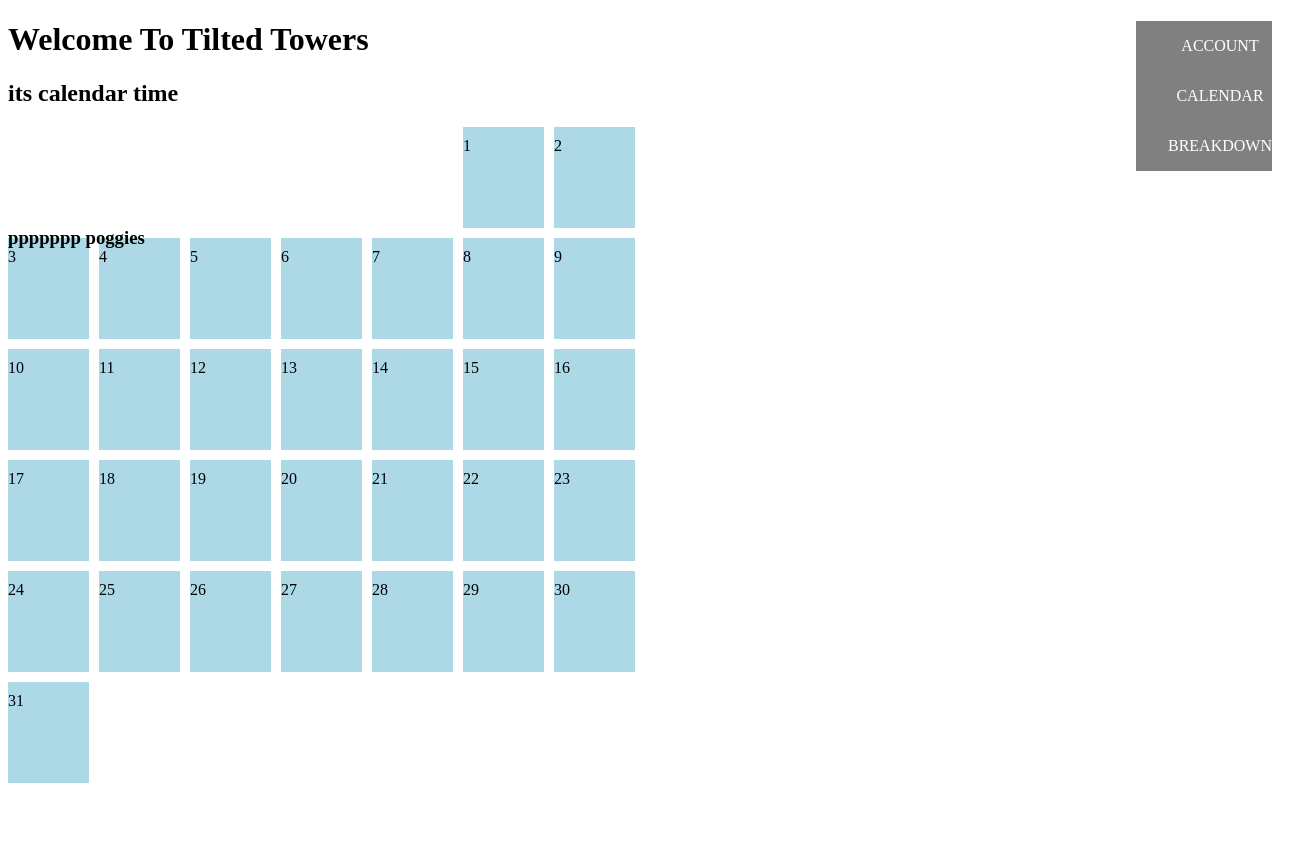
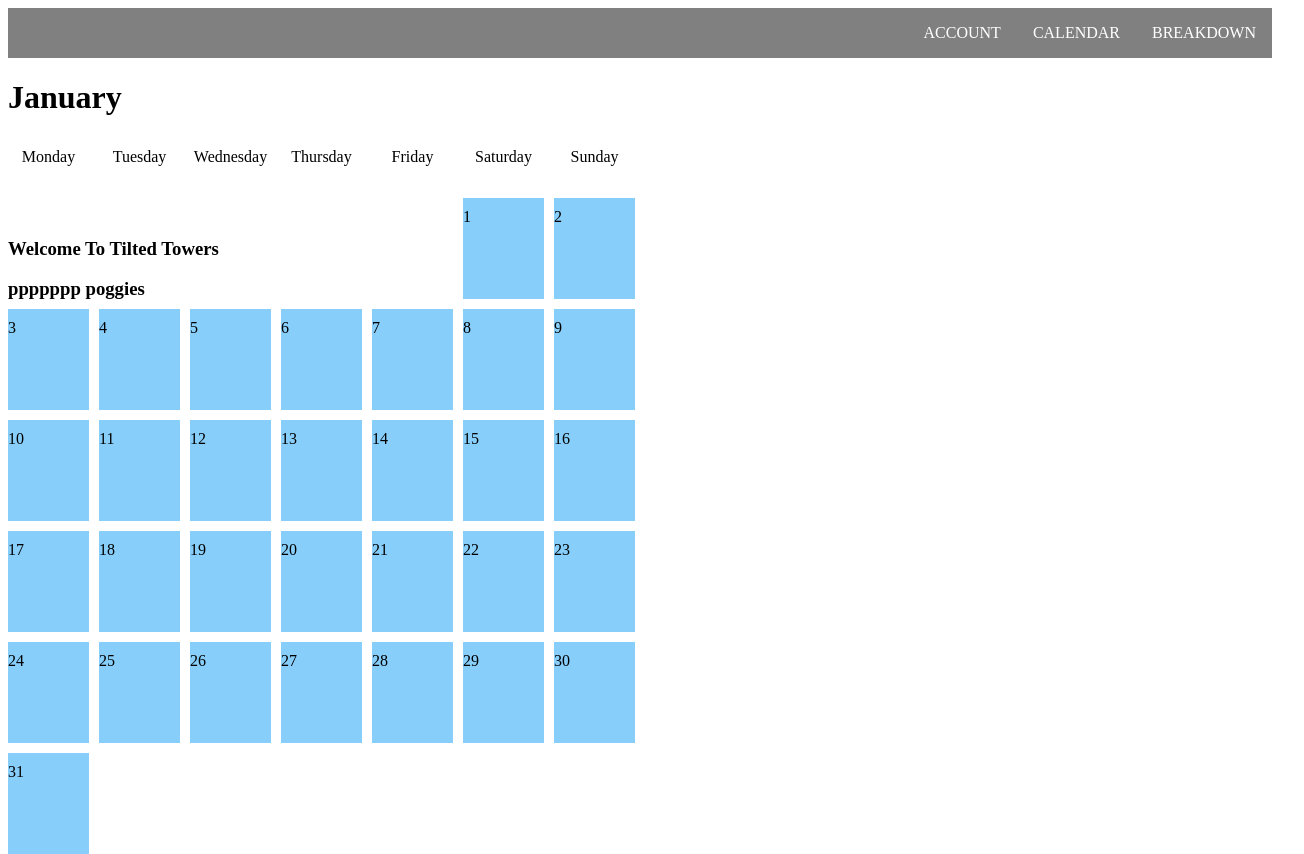
Before and after one commit to Dan-Livermore/Uni-WebDevelopmentYear1, a website: page wwroot/index.html in a window 1280 px wide. Shown: the whole page, 1304 px wide, since content can reach past the window. Before the commit the page ends 800 px from the top, so only its background shows below. Drawn offline with Linux system fonts and the light colour scheme.

Commit message:
Got state changing working and furthered calendar

```diff
--- a/wwroot/index.html
+++ b/wwroot/index.html
@@ -3,69 +3,75 @@
     <meta charset="UTF-8">
     <title>Time Management SPA</title>
     <link rel="stylesheet" href="stylesheet.css">
+    <script src="javascript.js"></script>
 </head>
 
 <body>
 
     <!-- Top Menu-->
     <div class="TopMenu">
-        <a href="#account" id="Account" onclick="changeState(this.id)">ACCOUNT</a>
-        <a href="#calendar" id="Calendar" onclick="changeState(this.id)">CALENDAR</a>
-        <a href="#breakdown" id="Breakdown" onclick="changeState(this.id)">BREAKDOWN</a>
+        <ul id="MenuItems">
+        <li><a href="#breakdown" id="Breakdown" onclick="changeState(this.id)">BREAKDOWN</a></li>
+        <li><a href="#calendar" id="Calendar" onclick="changeState(this.id)">CALENDAR</a></li>
+        <li><a href="#account" id="Account" onclick="changeState(this.id)">ACCOUNT</a></li>
+        </ul>
     </div>
-
-
-    <!-- Account Section -->
-    <div class="Account" id="AccountState">
-        <h1>Welcome To Tilted Towers</h1>
-    </div>
-
 
     <!-- Calendar Section -->
    <div class="Calendar" id="CalendarState">
-        <h2> its calendar time</h2>
+        <h1> January</h2>
+        <p></p>
+
         <div class="GridContainer">
+            <div id="Mon" class="Day">Monday</div>
+            <div id="Tue" class="Day">Tuesday</div>
+            <div id="Wed" class="Day">Wednesday</div>
+            <div id="Thu" class="Day">Thursday</div>
+            <div id="Fri" class="Day">Friday</div>
+            <div id="Sat" class="Day">Saturday</div>
+            <div id="Sun" class="Day">Sunday</div>
+
             <div id="Empty" class="Item1"></div>
             <div id="Empty" class="Item2"></div>
             <div id="Empty" class="Item3"></div>
             <div id="Empty" class="Item4"></div>
             <div id="Empty" class="Item5"></div>
-            <div class="Item6"> 1</div>
-            <div class="Item7"> 2</div>
+            <div id="Active" class="Item6">1</div>
+            <div id="Active" class="Item7">2</div>
 
-            <div class="Item8"> 3</div>
-            <div class="Item9"> 4</div>
-            <div class="Item10"> 5</div>
-            <div class="Item11"> 6</div>
-            <div class="Item12"> 7</div>
-            <div class="Item13"> 8</div>
-            <div class="Item14"> 9</div>
+            <div id="Active" class="Item8">3</div>
+            <div id="Active" class="Item9">4</div>
+            <div id="Active" class="Item10">5</div>
+            <div id="Active" class="Item11">6</div>
+            <div id="Active" class="Item12">7</div>
+            <div id="Active" class="Item13">8</div>
+            <div id="Active" class="Item14">9</div>
 
-            <div class="Item15">10</div>
-            <div class="Item16">11</div>
-            <div class="Item17">12</div>
-            <div class="Item18">13</div>
-            <div class="Item19">14</div>
-            <div class="Item20">15</div>
-            <div class="Item21">16</div>
+            <div id="Active" class="Item15">10</div>
+            <div id="Active" class="Item16">11</div>
+            <div id="Active" class="Item17">12</div>
+            <div id="Active" class="Item18">13</div>
+            <div id="Active" class="Item19">14</div>
+            <div id="Active" class="Item20">15</div>
+            <div id="Active" class="Item21">16</div>
 
-            <div class="Item22">17</div>
-            <div class="Item23">18</div>
-            <div class="Item24">19</div>
-            <div class="Item25">20</div>
-            <div class="Item26">21</div>
-            <div class="Item27">22</div>
-            <div class="Item28">23</div>
+            <div id="Active" class="Item22">17</div>
+            <div id="Active" class="Item23">18</div>
+            <div id="Active" class="Item24">19</div>
+            <div id="Active" class="Item25">20</div>
+            <div id="Active" class="Item26">21</div>
+            <div id="Active" class="Item27">22</div>
+            <div id="Active" class="Item28">23</div>
 
-            <div class="Item29">24</div>
-            <div class="Item30">25</div>
-            <div class="Item31">26</div>
-            <div class="Item32">27</div>
-            <div class="Item33">28</div>
-            <div class="Item34">29</div>
-            <div class="Item35">30</div>
+            <div id="Active" class="Item29">24</div>
+            <div id="Active" class="Item30">25</div>
+            <div id="Active" class="Item31">26</div>
+            <div id="Active" class="Item32">27</div>
+            <div id="Active" class="Item33">28</div>
+            <div id="Active" class="Item34">29</div>
+            <div id="Active" class="Item35">30</div>
 
-            <div class="Item36">31</div>
+            <div id="Active" class="Item36">31</div>
             <div id="Empty" class="Item37"></div>
             <div id="Empty" class="Item38"></div>
             <div id="Empty" class="Item39"></div>
@@ -75,22 +81,15 @@
         </div>
     </div>
 
+    <!-- Account Section -->
+    <div class="Account" id="AccountState">
+        <h3>Welcome To Tilted Towers</h3>
+    </div>
+
     <!-- Breakdown Section -->
-    <div class="Breakdown" id="BreakdownStater">
+    <div class="Breakdown" id="BreakdownState">
         <h3>ppppppp poggies</h3>
     </div>
 
-    <!--
-    <script>
-        function changeState(currentID) {
-            alert(currentID);
-            if (currentID == "Account"){
-                currentID.display = "block";
-            } else{
-                currentID.display = "none";
-            }
-        }
-        </script>
-    -->
     </body>
 </html>
--- a/wwroot/javascript.js
+++ b/wwroot/javascript.js
@@ -0,0 +1,15 @@
+function changeState(currentID) {
+    if (currentID === "Account"){
+    document.getElementById("BreakdownState").style.display="none";
+    document.getElementById("CalendarState").style.display="none";
+    document.getElementById("AccountState").style.display="block";
+    } else if (currentID === "Calendar"){
+    document.getElementById("BreakdownState").style.display="none";
+    document.getElementById("CalendarState").style.display="block";
+    document.getElementById("AccountState").style.display="none";
+    } else{
+    document.getElementById("BreakdownState").style.display="block";
+    document.getElementById("CalendarState").style.display="none";
+    document.getElementById("AccountState").style.display="none";
+    }
+}
--- a/wwroot/stylesheet.css
+++ b/wwroot/stylesheet.css
@@ -1,19 +1,24 @@
-.TopMenu {
-    display: table;
+.TopMenu ul{
     background-color: gray;
-    float: right;
+    list-style-type: none;
+    margin: 0;
+    padding: 0;
+    overflow: hidden;
 }
 
-    .TopMenu a {
+.TopMenu li{
+    float:right;
+}
+
+    .TopMenu li a {
         display: block;
         color: white;
         text-align: center;
-        width: 100%;
         padding: 16px;
         text-decoration: none;
     }
 
-        .TopMenu a:hover {
+        .TopMenu li a:hover {
             background-color: lightgrey;
             color: black;
         }
@@ -27,15 +32,25 @@
     width: 81px;
     }
 
+.GridContainer .Day {
+    height: 30px;
+    background-color: white;
+    text-align: center;
+}
+
+.GridContainer .Day:hover {
+    background-color: white;
+    }
+
 .GridContainer > div {
     height: 81px;
     width: 81px;
-    background-color: lightblue;
+    background-color: lightskyblue;
     padding: 10px 0;
     }
 
-.GridContainer > div hover{
-    background-color: blue;
+.GridContainer > div:hover{
+    background-color: lightblue;
 }
 
 #Empty{
--- a/wwroot/stylesheet.css.css
+++ /dev/null
@@ -1,35 +0,0 @@
-.TopMenu {
-    display: table;
-    background-color: gray;
-    float: right;
-}
-
-    .TopMenu a {
-        display: block;
-        color: white;
-        text-align: center;
-        width: 100%;
-        padding: 16px;
-        text-decoration: none;
-    }
-
-        .TopMenu a:hover {
-            background-color: lightgrey;
-            color: black;
-        }
-
-.GridContainer {
-    display: grid;
-    grid-template-columns: auto auto auto auto auto auto auto;
-    grid-gap: 10px;
-    background-color: white;
-    }
-
-.Item6{
-    background-color: lightblue;
-    padding: 20px 0;
-    }
-
-.Item1{
-    background-color: white;
-}
```
